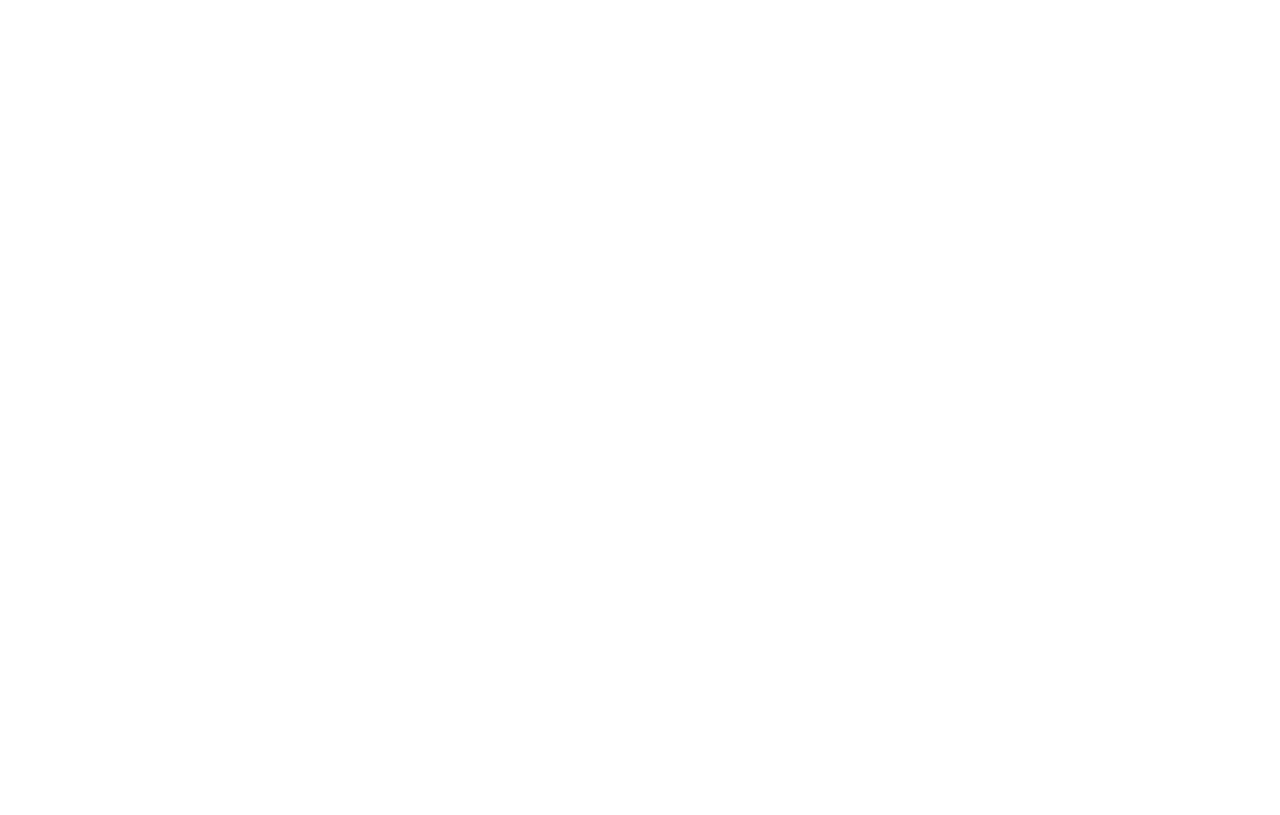
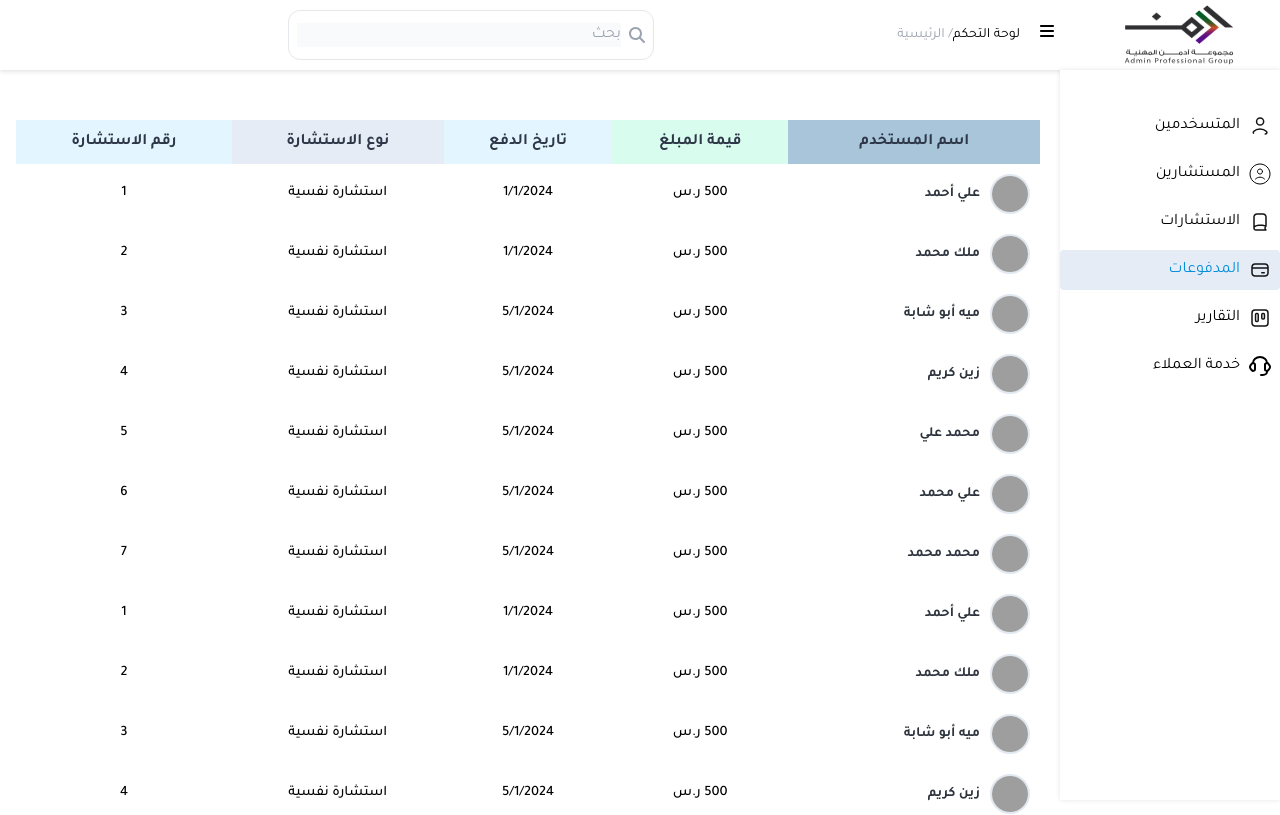
Before and after one commit to abdoBadawy74/Admin-Dashboard, a React (Vite) app: page /payments in a window 1280 px wide. Before the commit this address had no page. Shown: the top 815 px of the page. Built offline with nearby package versions, Linux system fonts and the light colour scheme; grey boxes are pictures that could not be loaded.

Commit message:
add payments page with table component

```diff
--- a/src/App.jsx
+++ b/src/App.jsx
@@ -5,6 +5,7 @@
 import Users from './Pages/Users';
 import Consultant from './Pages/Consultant';
 import Consultations from './Pages/Consultations';
+import Payments from './Pages/Payments';
 
 function App() {
 
@@ -18,6 +19,7 @@
           <Route path='users' element={<Users/>} />
           <Route path='consultants' element={<Consultant/>} />
           <Route path='consultations' element={<Consultations/>} />
+          <Route path='payments' element={<Payments/>} />
         </Route>
        </Routes>
         {/* <Dashboard/> */}
--- a/src/Components/SideBar/Links.jsx
+++ b/src/Components/SideBar/Links.jsx
@@ -24,7 +24,7 @@
   },
   {
     name: "المدفوعات",
-    path: "/dashboard/category/add",
+    path: "/payments",
     icon: payment,
   },
   {
--- /dev/null
+++ b/src/Pages/Payments.jsx
@@ -0,0 +1,136 @@
+import Table from "../Components/Table/Table"
+
+const Payments = () => {
+    const headers = [
+        { key: "name", label: "اسم المستخدم", align: "left", bgColor: "#A8C5DA" },
+        { key: "price", label: " قيمة المبلغ ", align: "center", bgColor: "#D8FDEF" },
+        { key: "payDate", label: "تاريخ الدفع ", align: "center", bgColor: "#E3F5FF" },
+        { key: "consType", label: "نوع الاستشارة  ", align: "center", bgColor: "#E5ECF6" },
+        { key: "consNum", label: "رقم الاستشارة  ", align: "center", bgColor: "#E3F5FF" },
+    ];
+
+    const rows = [
+        {
+            name: "علي أحمد",
+            img: "https://www.w3schools.com/howto/img_avatar.png",
+            price: "500 ر.س",
+            payDate: "1/1/2024",
+            consType: "استشارة نفسية",
+            consNum: "1",
+        },
+        {
+            name: "ملك محمد",
+            img: "https://www.w3schools.com/howto/img_avatar.png",
+            price: "500 ر.س",
+            payDate: "1/1/2024",
+            consType: "استشارة نفسية",
+            consNum: "2",
+        },
+        {
+            name: "ميه أبو شابة",
+            img: "https://www.w3schools.com/howto/img_avatar.png",
+            price: "500 ر.س",
+            payDate: "5/1/2024",
+            consType: "استشارة نفسية",
+            consNum: "3",
+        },
+        {
+            name: "زين كريم",
+            img: "https://www.w3schools.com/howto/img_avatar.png",
+            price: "500 ر.س",
+            payDate: "5/1/2024",
+            consType: "استشارة نفسية",
+            consNum: "4",
+        },
+        {
+            name: "محمد علي",
+            img: "https://www.w3schools.com/howto/img_avatar.png",
+            price: "500 ر.س",
+            payDate: "5/1/2024",
+            consType: "استشارة نفسية",
+            consNum: "5",
+        },
+        {
+            name: "علي محمد",
+            img: "https://www.w3schools.com/howto/img_avatar.png",
+            price: "500 ر.س",
+            payDate: "5/1/2024",
+            consType: "استشارة نفسية",
+            consNum: "6",
+        },
+        {
+            name: "محمد محمد",
+            img: "https://www.w3schools.com/howto/img_avatar.png",
+            price: "500 ر.س",
+            payDate: "5/1/2024",
+            consType: "استشارة نفسية",
+            consNum: "7",
+        },
+        {
+            name: "علي أحمد",
+            img: "https://www.w3schools.com/howto/img_avatar.png",
+            price: "500 ر.س",
+            payDate: "1/1/2024",
+            consType: "استشارة نفسية",
+            consNum: "1",
+        },
+        {
+            name: "ملك محمد",
+            img: "https://www.w3schools.com/howto/img_avatar.png",
+            price: "500 ر.س",
+            payDate: "1/1/2024",
+            consType: "استشارة نفسية",
+            consNum: "2",
+        },
+        {
+            name: "ميه أبو شابة",
+            img: "https://www.w3schools.com/howto/img_avatar.png",
+            price: "500 ر.س",
+            payDate: "5/1/2024",
+            consType: "استشارة نفسية",
+            consNum: "3",
+        },
+        {
+            name: "زين كريم",
+            img: "https://www.w3schools.com/howto/img_avatar.png",
+            price: "500 ر.س",
+            payDate: "5/1/2024",
+            consType: "استشارة نفسية",
+            consNum: "4",
+        },
+        {
+            name: "محمد علي",
+            img: "https://www.w3schools.com/howto/img_avatar.png",
+            price: "500 ر.س",
+            payDate: "5/1/2024",
+            consType: "استشارة نفسية",
+            consNum: "5",
+        },
+        {
+            name: "علي محمد",
+            img: "https://www.w3schools.com/howto/img_avatar.png",
+            price: "500 ر.س",
+            payDate: "5/1/2024",
+            consType: "استشارة نفسية",
+            consNum: "6",
+        },
+        {
+            name: "محمد محمد",
+            img: "https://www.w3schools.com/howto/img_avatar.png",
+            price: "500 ر.س",
+            payDate: "5/1/2024",
+            consType: "استشارة نفسية",
+            consNum: "7",
+        }
+    ]
+
+    const customStyles = {
+        tableStyle: { width: "100%", borderCollapse: "collapse", borderRadius: "10px" },
+        headerStyle: { color: "#2D3748", fontWeight: "bold", fontSize: "1em" },
+        cellStyle: { padding: "10px", textAlign: "center", fontSize: "0.9em", fontWeight: "500" },
+    };
+
+    return <Table headers={headers} rows={rows} customStyles={customStyles} />;
+};
+
+export default Payments;
```
Also changed, not shown: src/Pages/Users.jsx (line endings or trailing spaces).
